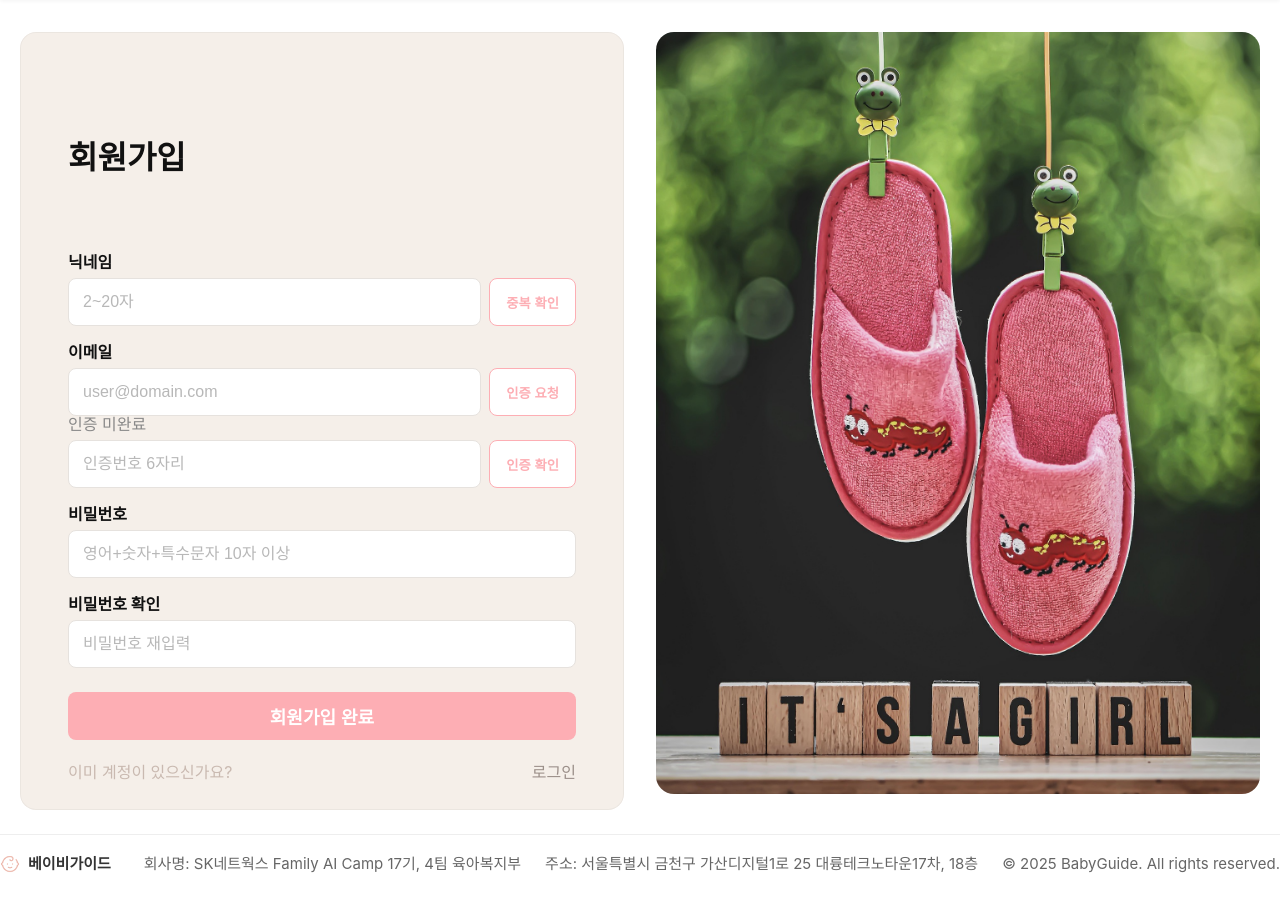
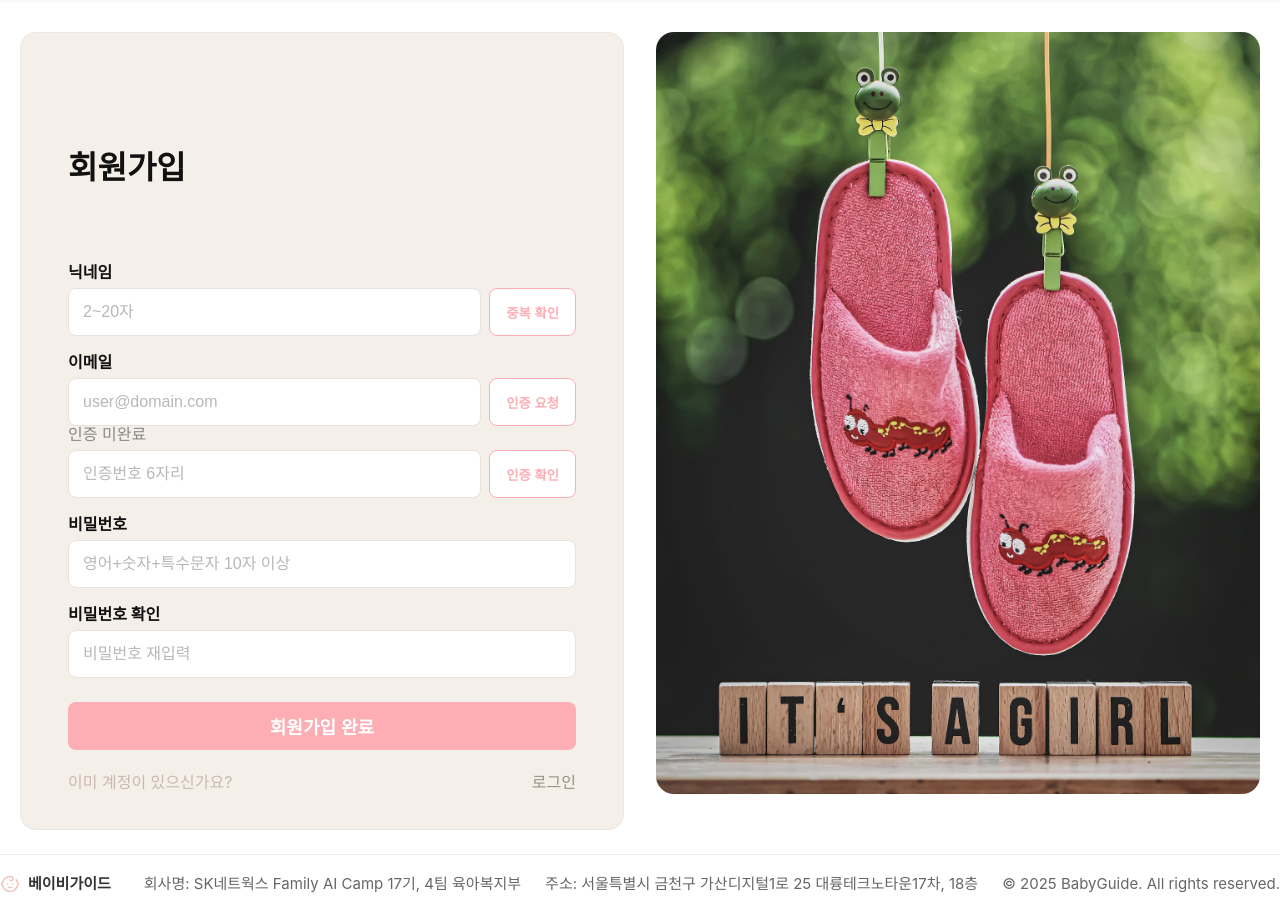
Before and after one commit to SKNETWORKS-FAMILY-AICAMP/SKN17-4th-4Team, a Django app: page /join/ in a window 1280 px wide. Shown: the part 64-976 px from the top of the page. Before the commit the page ends 937 px from the top, so only its background shows below. Run offline with Django 5.2, Linux system fonts and the light colour scheme; some libraries are stand-ins or nearby versions.

Commit message:
바탕박스 수정

```diff
--- a/parent_bot_project_main/static/css/style.css
+++ b/parent_bot_project_main/static/css/style.css
@@ -251,7 +251,7 @@ body {
 .join__card {
   background: #f5efe9;
   border-radius: 16px;
-  padding: 30px 48px;
+  padding: 40px 48px;
   box-shadow: inset 0 0 0 1px rgba(0,0,0,0.04);
 }
 .join__title {
```
Also changed, not shown: README_DEPLOYMENT.md (added).
